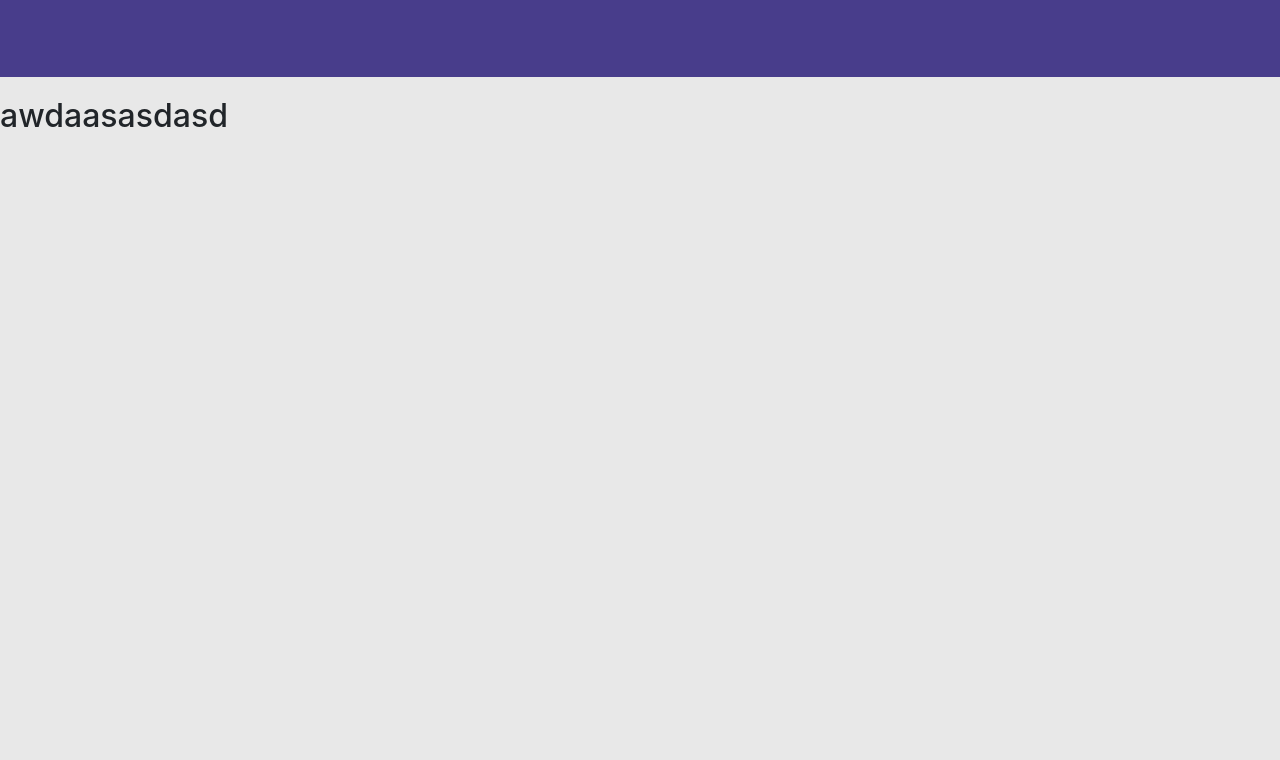
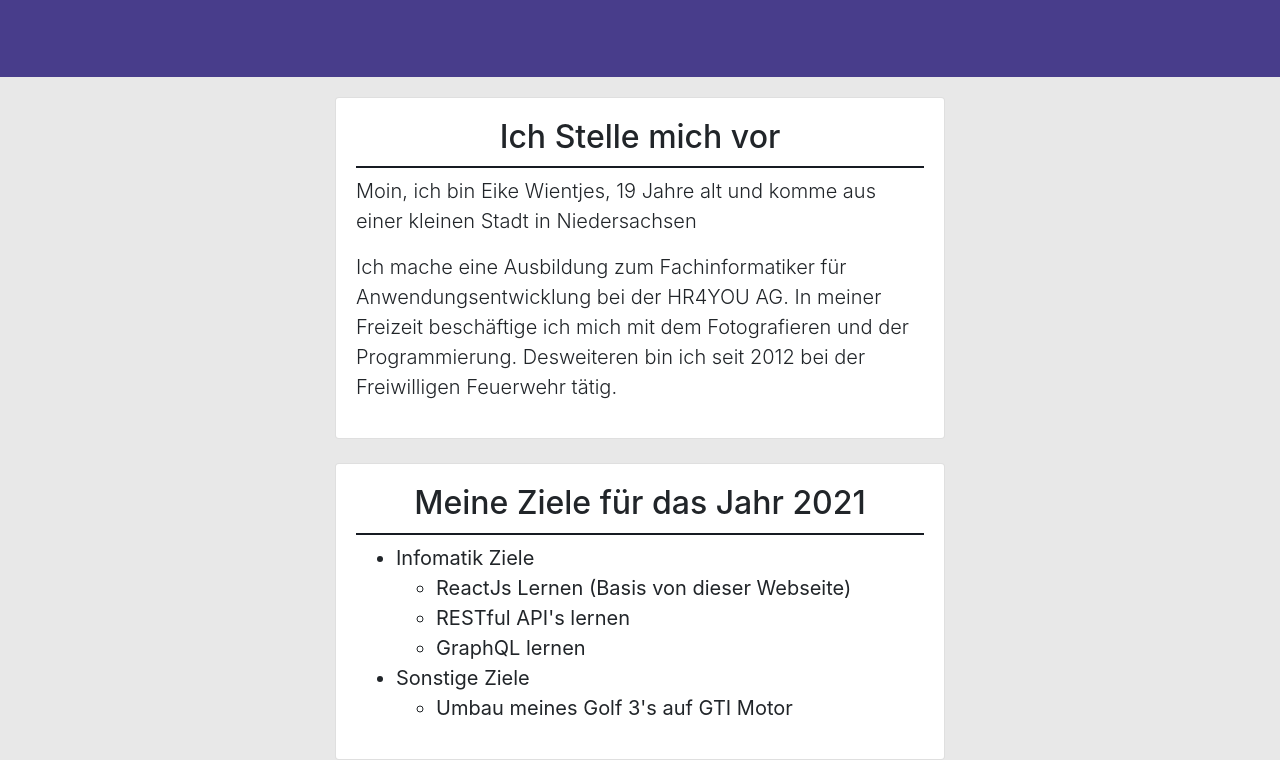
Before and after one commit to MarkWatney15102/my-new-page, a React (Create React App) app: page / in a window 1280 px wide. Shown: the part 339-1099 px from the top of the page. Before the commit the page ends 800 px from the top, so only its background shows below. Built offline with nearby package versions, Linux system fonts and the light colour scheme.

Commit message:
CHANGE: Home/Landing Page

```diff
--- /dev/null
+++ b/src/App/components/Home/Introduction.js
@@ -0,0 +1,33 @@
+import React from 'react';
+
+class Intruduction extends React.Component {
+    render() {
+        return (
+            <div class="col-sm-12 offset-sm-0 col-md-6 offset-md-3">
+                <div class="card">
+                    <div class="card-body">
+                        <h2>Ich Stelle mich vor</h2>
+                        <p class="lead">Moin, ich bin Eike Wientjes, {this.calculateAge('01-15-2002')} Jahre alt und komme aus einer kleinen Stadt in Niedersachsen</p>
+                        <p class="lead">
+                            Ich mache eine Ausbildung zum Fachinformatiker für Anwendungsentwicklung bei der HR4YOU AG.
+                            In meiner Freizeit beschäftige ich mich mit dem Fotografieren und der Programmierung.
+                            Desweiteren bin ich seit 2012 bei der Freiwilligen Feuerwehr tätig.
+                        </p>
+                    </div>
+                </div>
+            </div>
+        );
+    }
+    calculateAge(dateString) {
+        var today = new Date();
+        var birthDate = new Date(dateString);
+        var age = today.getFullYear() - birthDate.getFullYear();
+        var m = today.getMonth() - birthDate.getMonth();
+        if (m < 0 || (m === 0 && today.getDate() < birthDate.getDate())) {
+            age--;
+        }
+        return age;
+    }
+}
+
+export default Intruduction;
--- /dev/null
+++ b/src/App/components/Home/NextGoals.js
@@ -0,0 +1,31 @@
+import React from 'react';
+
+class NextGoals extends React.Component {
+    render() {
+       return (
+        <div class="col-sm-12 offset-sm-0 col-md-6 offset-md-3">
+            <div class="card">
+                <div class="card-body">
+                    <h2>Meine Ziele für das Jahr 2021</h2>
+                    <ul>
+                        <li>Infomatik Ziele
+                            <ul>
+                                <li>ReactJs Lernen (Basis von dieser Webseite)</li>
+                                <li>RESTful API's lernen</li>
+                                <li>GraphQL lernen</li>
+                            </ul>
+                        </li>
+                        <li>Sonstige Ziele
+                            <ul>
+                                <li>Umbau meines Golf 3's auf GTI Motor</li>
+                            </ul>
+                        </li>
+                    </ul>
+                </div>
+            </div>
+        </div>
+       );
+    }
+}
+
+export default NextGoals;
--- a/src/App/components/HomeController.js
+++ b/src/App/components/HomeController.js
@@ -1,8 +1,14 @@
 import React from 'react';
+import Intruduction from './Home/Introduction';
+import NextGoals from './Home/NextGoals';
 
 class HomeController extends React.Component {
     render() {
-        return <h2>awdaasasdasd</h2>;
+        return <>
+            <Intruduction />
+            <br />
+            <NextGoals />
+        </>;
     }
 }
 
--- a/src/index.css
+++ b/src/index.css
@@ -279,3 +279,14 @@ button {
 #page-banner {
     margin-bottom: 20px !important;
 }
+
+.card-body > h2 {
+    text-align: center;
+    width: 100%;
+    padding-bottom: 10px;
+    border-bottom: 2px solid #161B22;
+}
+
+.card-body > ul > li {
+    font-size: 20px;
+}
```
